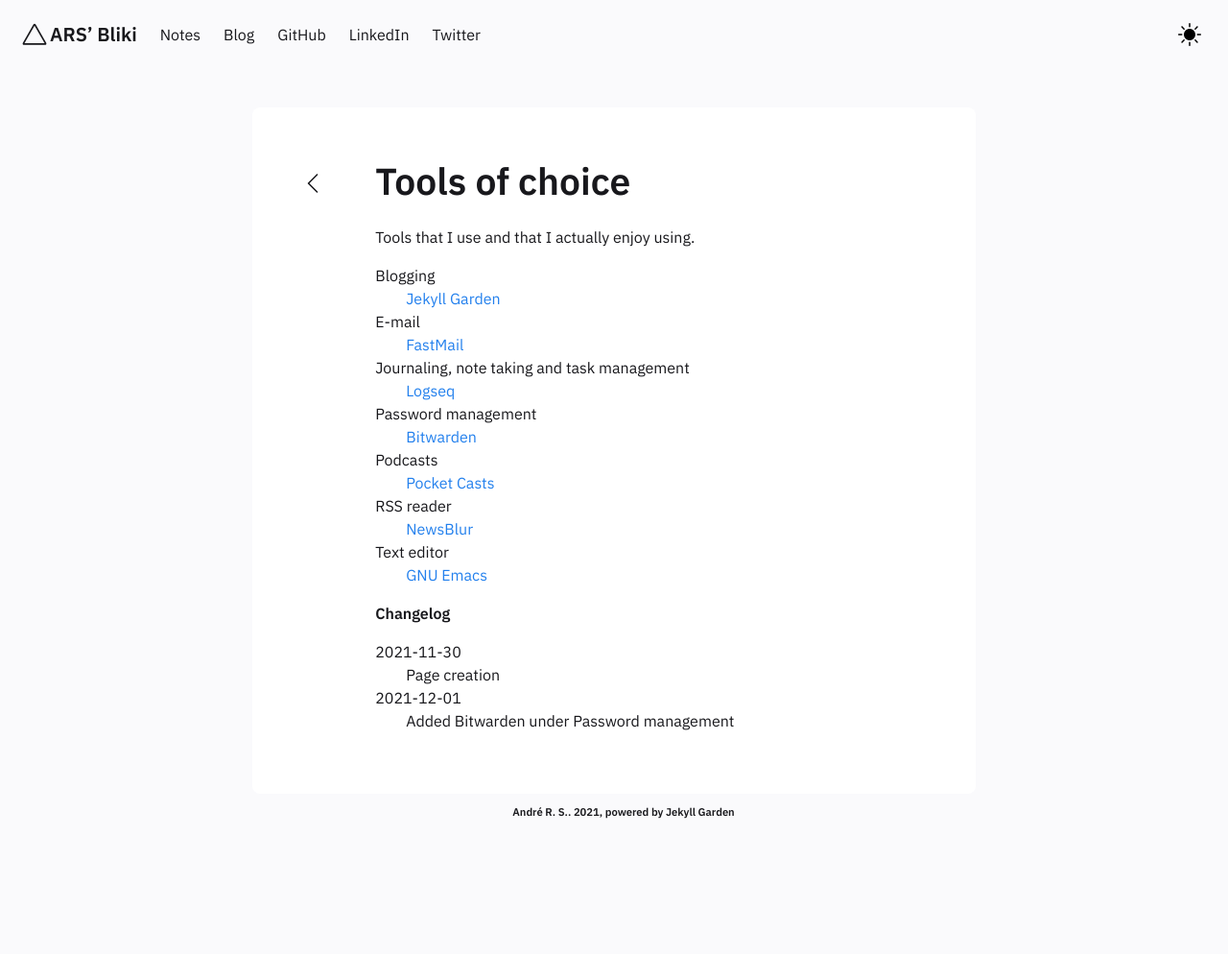
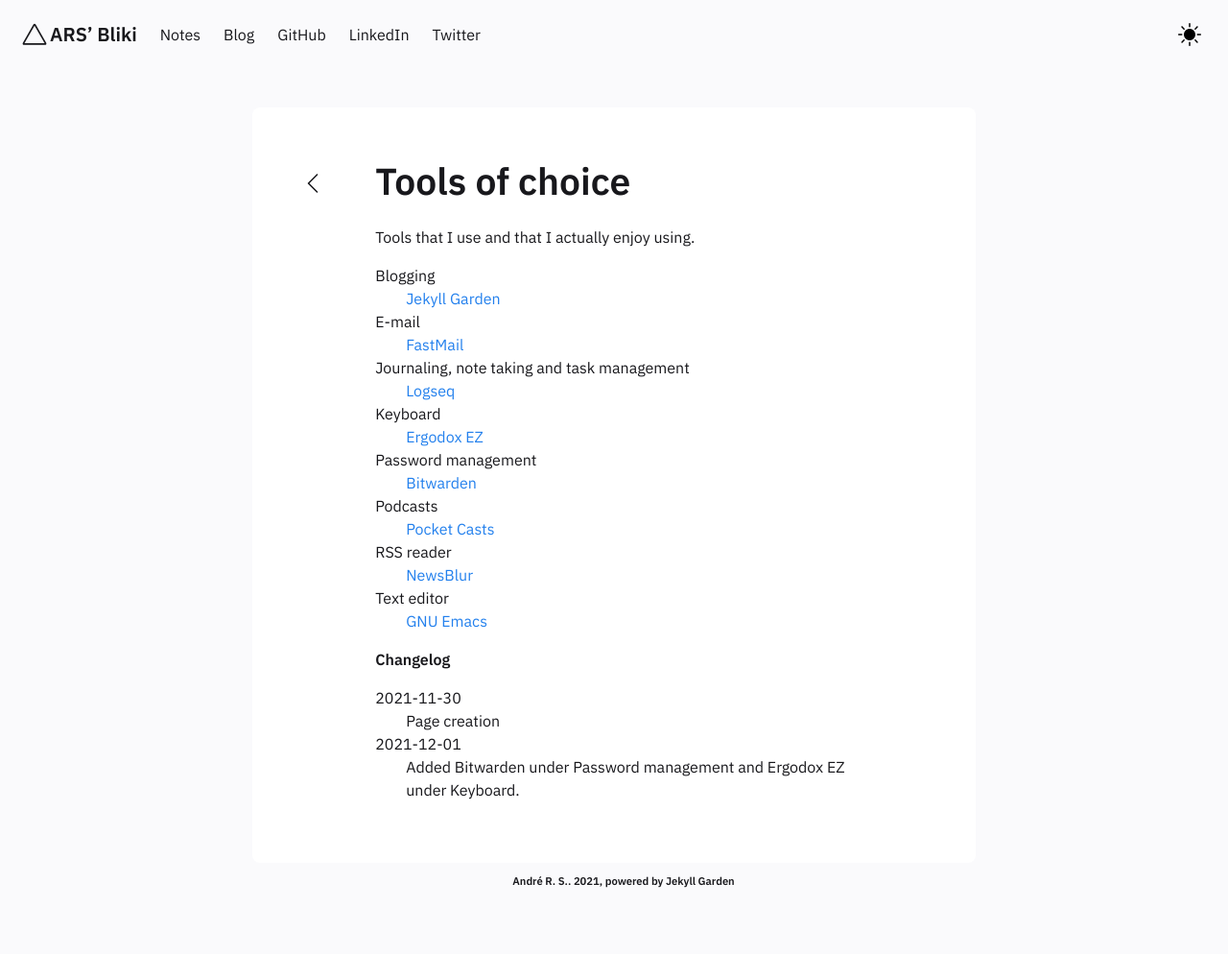
Before and after one commit to ars-dev-br/ars-dev-br.github.io, a Jekyll site: the page built from _notes/Public/Tools of choice.md, in a window 1280 px wide. Shown: the whole page at 96% size. Built offline with Jekyll 4.4.1, drawn with Linux system fonts in a browser that asks for light colours; before the commit the page ends 922 px from its top, so only the background shows below that.

Commit message:
Add Ergodox EZ to Tools of Choice

```diff
--- a/_notes/Public/Tools of choice.md
+++ b/_notes/Public/Tools of choice.md
@@ -14,6 +14,9 @@ E-mail
 
 Journaling, note taking and task management
 : [Logseq](https://logseq.com/)
+
+Keyboard
+: [Ergodox EZ](https://ergodox-ez.com/)
 
 Password management
 : [Bitwarden](https://bitwarden.com/)
@@ -33,4 +36,4 @@ Text editor
 : Page creation
 
 2021-12-01
-: Added Bitwarden under Password management
+: Added Bitwarden under Password management and Ergodox EZ under Keyboard.
```
